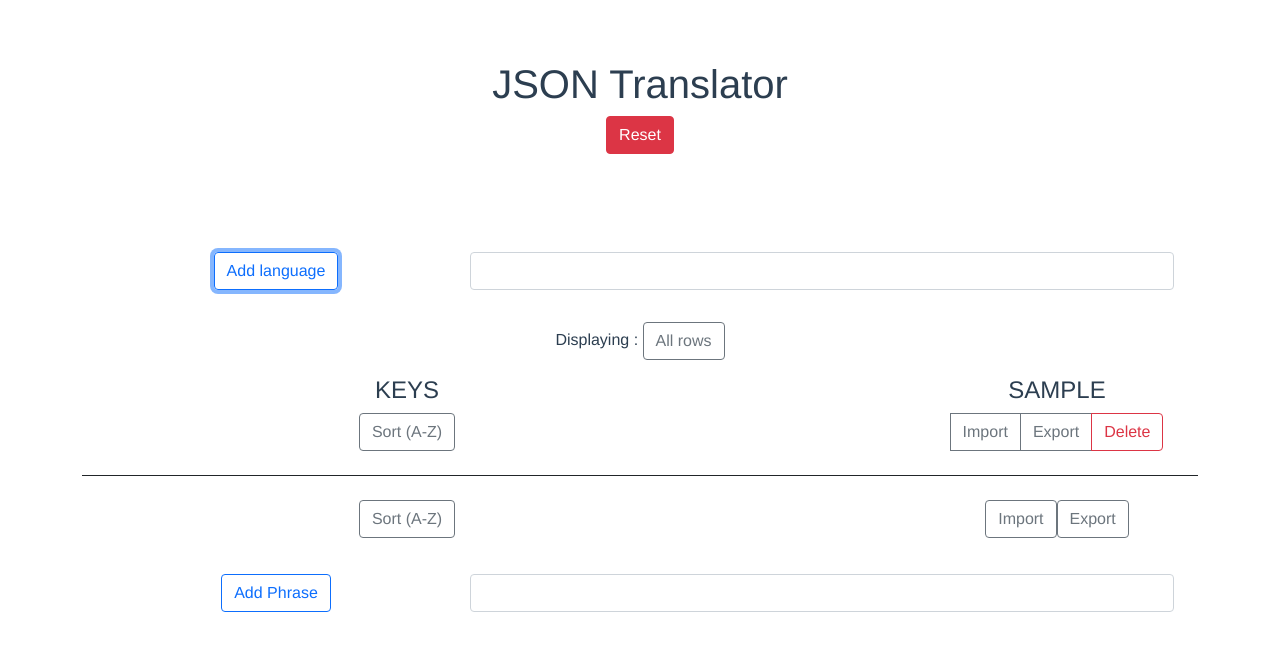
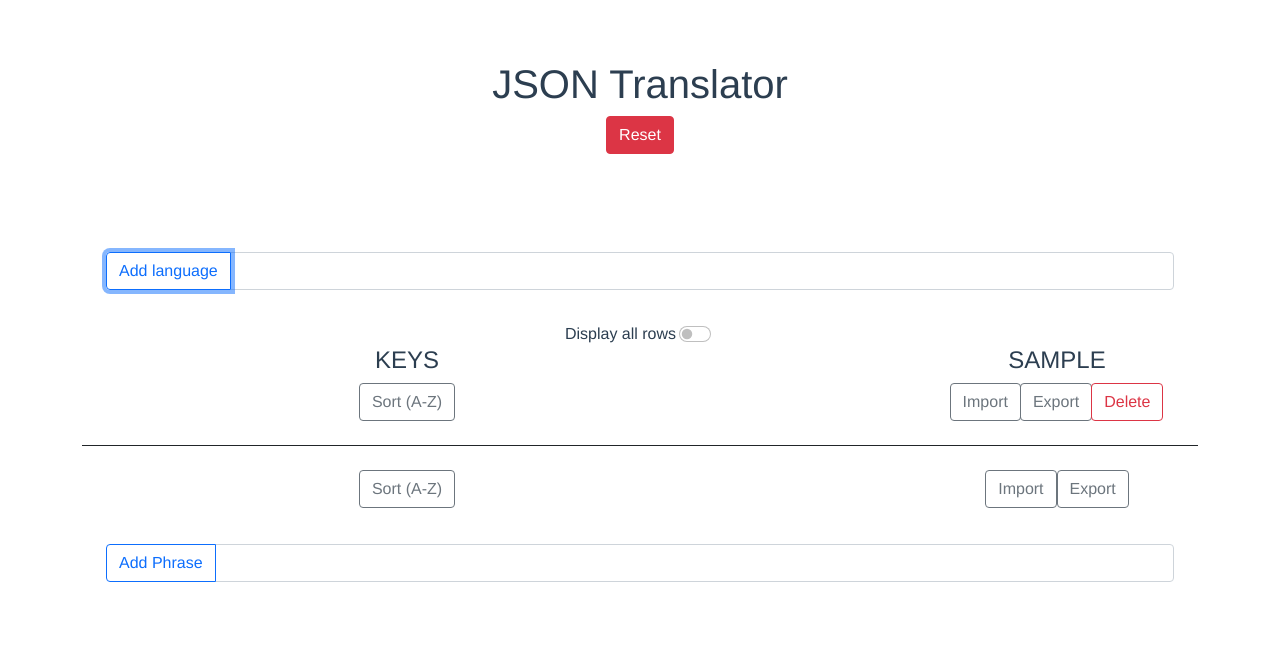
Before and after one commit to johnenrick/translator-gui, a Vue app: page / in a window 1280 px wide. Both pictures are taken after typing "Sample" into the empty fields and a click on the button "Add language". Shown: the top 650 px of the page. Built offline with nearby package versions, Linux system fonts and the light colour scheme.

Commit message:
changes
-switchDisplay is now a component
-switchDisplay is now a switch instead of toggle button
-minor design changes on header button group

```diff
--- a/src/components/AddLanguage.vue
+++ b/src/components/AddLanguage.vue
@@ -1,9 +1,7 @@
 <template>
     <div class="row mb-2 p-4">
-        <div class="col-4">
+        <div class="input-group">
             <button class="btn btn-outline-primary" @click="$emit('addLang',langName);langName=''">Add language</button>
-        </div>
-        <div class="col-8">
             <input class="form-control" @keydown.enter="$emit('addLang',langName);langName=''" v-model="langName">
         </div>
     </div>
--- a/src/components/AddPhrase.vue
+++ b/src/components/AddPhrase.vue
@@ -1,9 +1,7 @@
 <template>
     <div class="row p-4">
-      <div class="col-4">
+      <div class="input-group">
         <button class="btn btn-outline-primary" @click="$emit('addPhrase',phrase); this.phrase = ''">Add Phrase</button>
-      </div>
-      <div class="col-8">
         <input class="form-control" @keydown.enter="$emit('addPhrase',phrase); this.phrase = ''" v-model="phrase">
       </div>
     </div>
--- a/src/components/Headers.vue
+++ b/src/components/Headers.vue
@@ -4,9 +4,9 @@
         <div class="w-100"></div>
         <div class="btn-group mb-4">
             <button class="btn btn-outline-secondary rounded" @click="$emit('alphabetical')" v-show="header == 'KEYS'">Sort (A-Z)</button>
-            <button class="btn btn-outline-secondary" @click="$emit('importValues',header)" v-show="header != 'KEYS'">Import</button>
-            <button class="btn btn-outline-secondary" v-show="header != 'KEYS'" @click="$emit('exportValues',header)">Export</button>
-            <button class="btn btn-outline-danger" v-show="header != 'KEYS'" @click="$emit('deleteHeader',header)">Delete</button>
+            <button class="btn btn-outline-secondary rounded" @click="$emit('importValues',header)" v-show="header != 'KEYS'">Import</button>
+            <button class="btn btn-outline-secondary rounded" v-show="header != 'KEYS'" @click="$emit('exportValues',header)">Export</button>
+            <button class="btn btn-outline-danger rounded" v-show="header != 'KEYS'" @click="$emit('deleteHeader',header)">Delete</button>
         </div>
     </div>
 </template>
--- /dev/null
+++ b/src/components/viewSwitcher.vue
@@ -0,0 +1,17 @@
+<template>
+    <div class="input-group justify-content-center">
+      <label class="form-check-label" for="flexSwitchCheckDefault">Display all rows</label>
+      <div class="form-switch">
+        <input class="form-check-input" @change="$emit('switch',$event)" type="checkbox" value="" id="flexSwitchCheckDefault">
+      </div>
+    </div>
+</template>
+
+<script>
+    export default {
+        name: "viewSwitcher"
+    }
+</script>
+
+<style>
+</style>
--- a/src/views/Home.vue
+++ b/src/views/Home.vue
@@ -14,11 +14,9 @@
     <addLanguage
       @addLang="addLanguage"
     />
-    <div class="row standard-height">
-      <div class="col">
-        <p>Displaying : <button @click="switchView()" class="btn btn-outline-secondary">{{viewType}}</button></p>
-      </div>
-    </div>
+    <view-switcher
+      @switch="switchView"
+    />
     <div class="container testimonial-group">
       <div class="row align-self-center">
         <div class="row standard-height flex-nowrap align-self-center">
@@ -43,7 +41,7 @@
         </div>
         <div v-show="(viewType == 'All rows') || (viewType == 'Lacking rows' && (Object.keys(entry).length < cols.length + 1 || Object.values(entry).indexOf(null) > -1))" class="row standard-height flex-nowrap align-self-center mt-3" v-for="(entry,index) in tableEntries" :key="entry">
           <div class="col very-wide border-bottom">
-            <tableData
+            <table-data
               :val="entry['KEYS']"
               :rowNum="index"
               :header="'KEYS'"
@@ -98,6 +96,7 @@ import headers from "../components/Headers.vue"
 import tableData from "../components/TableData.vue"
 import addLanguage from "../components/AddLanguage.vue"
 import addPhrase from "../components/AddPhrase.vue"
+import viewSwitcher from "../components/viewSwitcher.vue"
 
 export default {
   name: 'Home',
@@ -105,10 +104,12 @@ export default {
     headers,
     tableData,
     addLanguage,
-    addPhrase
+    addPhrase,
+    viewSwitcher
   },
   data() {
     return {
+      viewType2: '',
       viewType: 'All rows',
       langName: '',
       phrase: '',
@@ -144,14 +145,15 @@ export default {
       this.tableEntries = localStorage.getItem("tableEntries")
       this.tableEntries = JSON.parse(this.tableEntries)
     }
-    document.addEventListener("visibilitychange", this.handleVisibilityChange, false);
+    document.addEventListener("visibilitychange", this.handleVisibilityChange, false)
     this.handleVisibilityChange()
   },
   methods: {
-    switchView(){
-      if(this.viewType == 'All rows'){
+    switchView(val){
+      var status = val.target.checked
+      if(status){
         this.viewType = 'Lacking rows'
-      }else if(this.viewType == "Lacking rows"){
+      }else{
         this.viewType = 'All rows'
       }
     },
```
